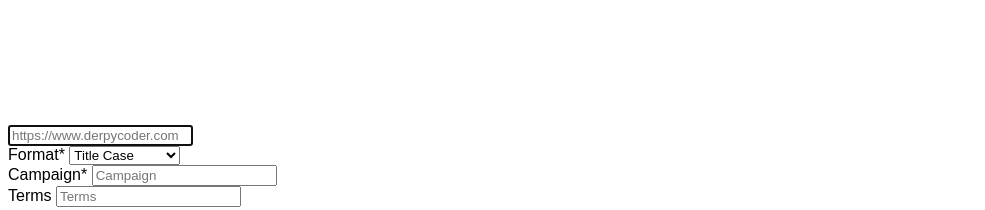
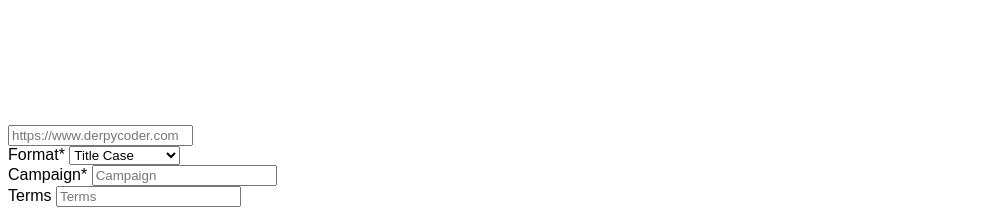
Before and after one commit to derpycoder/derpy-utm-builder, a Svelte app: page / in a window 1280 px wide. Shown: the part 1223-1433 px from the top of the page, without its empty margins (0-985 px from the left). Built offline with nearby package versions, Linux system fonts and the light colour scheme; a small style sheet from the web is missing.

Commit message:
Removed Autofocus

```diff
--- a/src/components/TopSection.svelte
+++ b/src/components/TopSection.svelte
@@ -30,7 +30,7 @@
         <div class="flex w-full rounded-md shadow-sm">
             <input autocomplete="on" name="url"
                 class="flex-1 block w-full px-4 py-2 text-gray-600 border border-gray-300 rounded-none outline-none focus:ring-1 focus:ring-indigo-500 focus:border-indigo-500 rounded-r-md sm:text-sm"
-                bind:value={$config.url} placeholder={blogURL} autofocus />
+                bind:value={$config.url} placeholder={blogURL} />
         </div>
     </div>
     <div class="grid grid-cols-3 gap-4">
```
